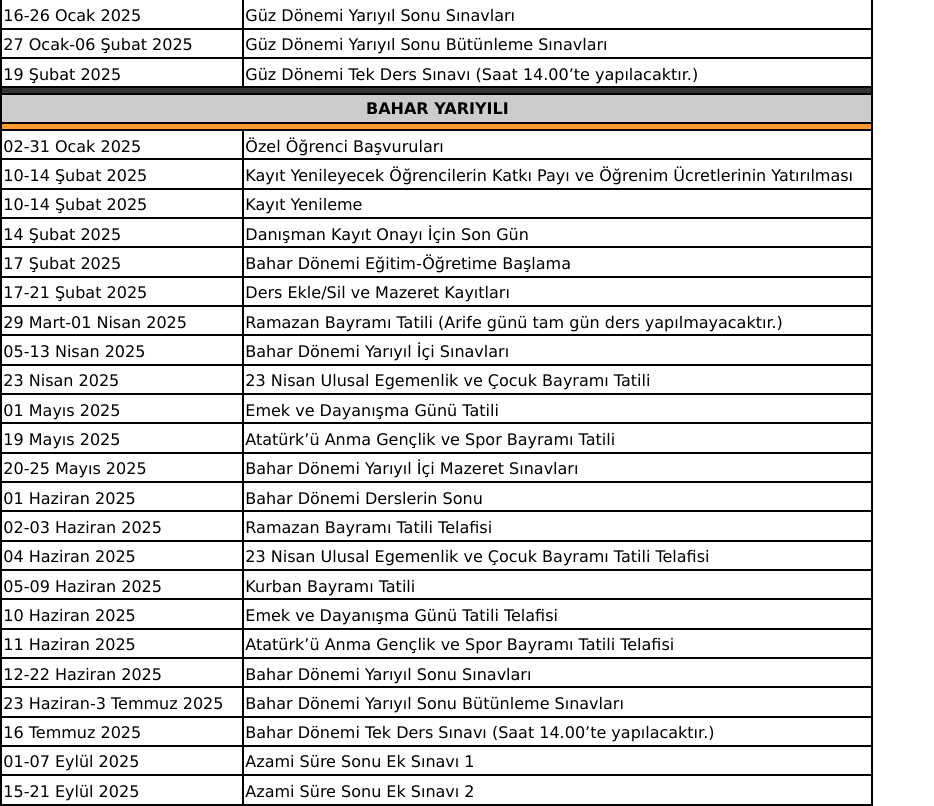
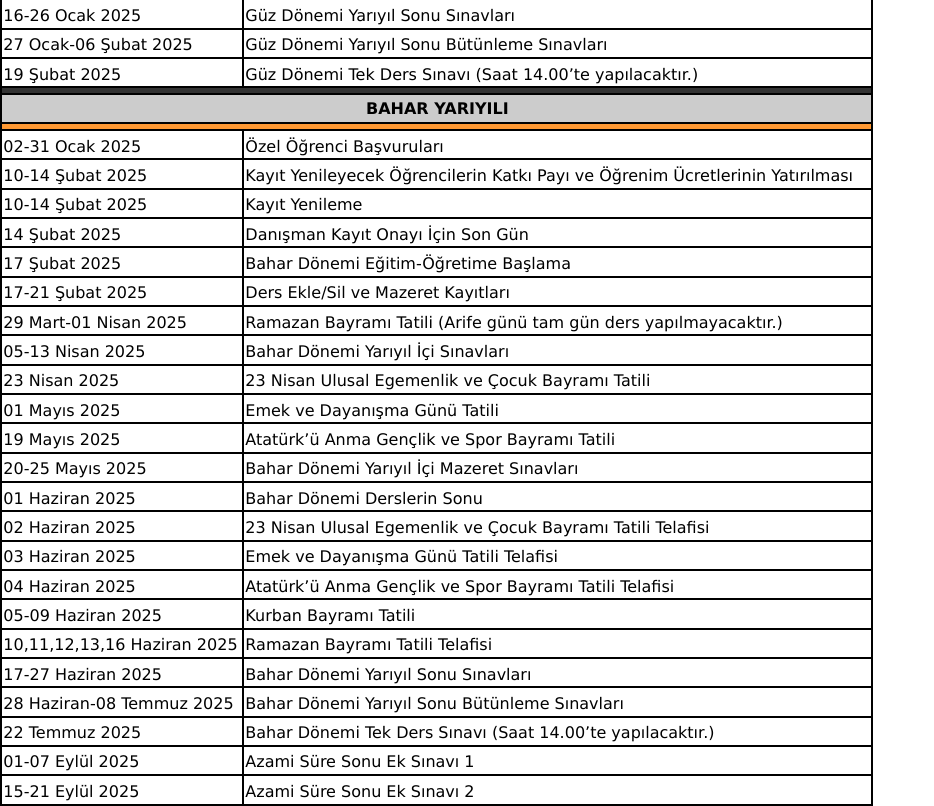
Before and after one commit to Furkan-Pasa/BSEU-Portal, a website: page docs/pages/akademik_takvim.html in a window 1280 px wide. Shown: the part 973-1779 px from the top of the page, without its empty margins (0-934 px from the left). Drawn offline with Linux system fonts and the light colour scheme.

Commit message:
akademik takvim update

```diff
--- a/docs/pages/akademik_takvim.html
+++ b/docs/pages/akademik_takvim.html
@@ -1,5 +1,5 @@
 <!DOCTYPE html>
-<!-- 03 Eylül 2024 -->
+<!-- 28 Mayıs 2025 -->
 
 <html>
 
@@ -89,14 +89,14 @@
         <tr style="height:22pt">
             <td style="text-align:center;width:434pt;border-top-style:solid;border-top-width:2pt;border-left-style:solid;border-left-width:2pt;border-bottom-style:solid;border-bottom-width:2pt;border-right-style:solid;border-right-width:2pt"
                 colspan="2" bgcolor="#333333">
-                <p class="s1" >T.C.
+                <p class="s1">T.C.
                 </p>
             </td>
         </tr>
         <tr style="height:10pt">
             <td style="text-align:center;width:434pt;border-top-style:solid;border-top-width:2pt;border-left-style:solid;border-left-width:2pt;border-bottom-style:solid;border-bottom-width:2pt;border-right-style:solid;border-right-width:2pt"
                 colspan="2" bgcolor="#333333">
-                <p class="s1" >
+                <p class="s1">
                     BİLECİK ŞEYH EDEBALİ ÜNİVERSİTESİ</p>
             </td>
         </tr>
@@ -110,8 +110,7 @@
         <tr style="height:22pt">
             <td style="text-align:center;width:434pt;border-top-style:solid;border-top-width:2pt;border-left-style:solid;border-left-width:2pt;border-bottom-style:solid;border-bottom-width:2pt;border-right-style:solid;border-right-width:2pt"
                 colspan="2" bgcolor="#333333">
-                <p class="s1"
-                     >
+                <p class="s1">
                     AKADEMİK TAKVİMİ</p>
             </td>
         </tr>
@@ -130,8 +129,7 @@
         <tr style="height:22pt">
             <td style="text-align:center;text-align:center;width:434pt;border-top-style:solid;border-top-width:2pt;border-left-style:solid;border-left-width:2pt;border-bottom-style:solid;border-bottom-width:2pt;border-right-style:solid;border-right-width:2pt"
                 colspan="2" bgcolor="#CCCCCC">
-                <p class="s2"
-                     >
+                <p class="s2">
                     GÜZ YARIYILI</p>
             </td>
         </tr>
@@ -521,8 +519,7 @@
         <tr style="height:22pt">
             <td style="text-align:center;width:434pt;border-top-style:solid;border-top-width:2pt;border-left-style:solid;border-left-width:2pt;border-bottom-style:solid;border-bottom-width:2pt;border-right-style:solid;border-right-width:2pt"
                 colspan="2" bgcolor="#CCCCCC">
-                <p class="s2"
-                     >
+                <p class="s2">
                     BAHAR YARIYILI</p>
             </td>
         </tr>
@@ -694,13 +691,25 @@
         <tr style="height:22pt">
             <td
                 style="width:180pt;border-top-style:solid;border-top-width:2pt;border-left-style:solid;border-left-width:2pt;border-bottom-style:solid;border-bottom-width:2pt;border-right-style:solid;border-right-width:2pt">
-                <p class="s3" style="padding-top: 2pt;padding-left: 1pt;text-indent: 0pt;text-align: left;">02-03
-                    Haziran 2025</p>
+                <p class="s3" style="padding-top: 2pt;padding-left: 1pt;text-indent: 0pt;text-align: left;">02 Haziran
+                    2025</p>
             </td>
             <td
                 style="width:470pt;border-top-style:solid;border-top-width:2pt;border-left-style:solid;border-left-width:2pt;border-bottom-style:solid;border-bottom-width:2pt;border-right-style:solid;border-right-width:2pt">
-                <p class="s3" style="padding-top: 2pt;padding-left: 1pt;text-indent: 0pt;text-align: left;">Ramazan
-                    Bayramı Tatili Telafisi</p>
+                <p class="s3" style="padding-top: 2pt;padding-left: 1pt;text-indent: 0pt;text-align: left;">23 Nisan
+                    Ulusal Egemenlik ve Çocuk Bayramı Tatili Telafisi</p>
+            </td>
+        </tr>
+        <tr style="height:22pt">
+            <td
+                style="width:180pt;border-top-style:solid;border-top-width:2pt;border-left-style:solid;border-left-width:2pt;border-bottom-style:solid;border-bottom-width:2pt;border-right-style:solid;border-right-width:2pt">
+                <p class="s3" style="padding-top: 2pt;padding-left: 1pt;text-indent: 0pt;text-align: left;">03 Haziran
+                    2025</p>
+            </td>
+            <td
+                style="width:470pt;border-top-style:solid;border-top-width:2pt;border-left-style:solid;border-left-width:2pt;border-bottom-style:solid;border-bottom-width:2pt;border-right-style:solid;border-right-width:2pt">
+                <p class="s3" style="padding-top: 2pt;padding-left: 1pt;text-indent: 0pt;text-align: left;">Emek ve
+                    Dayanışma Günü Tatili Telafisi</p>
             </td>
         </tr>
         <tr style="height:22pt">
@@ -711,8 +720,8 @@
             </td>
             <td
                 style="width:470pt;border-top-style:solid;border-top-width:2pt;border-left-style:solid;border-left-width:2pt;border-bottom-style:solid;border-bottom-width:2pt;border-right-style:solid;border-right-width:2pt">
-                <p class="s3" style="padding-top: 2pt;padding-left: 1pt;text-indent: 0pt;text-align: left;">23 Nisan
-                    Ulusal Egemenlik ve Çocuk Bayramı Tatili Telafisi</p>
+                <p class="s3" style="padding-top: 2pt;padding-left: 1pt;text-indent: 0pt;text-align: left;">Atatürk’ü
+                    Anma Gençlik ve Spor Bayramı Tatili Telafisi</p>
             </td>
         </tr>
         <tr style="height:22pt">
@@ -730,31 +739,19 @@
         <tr style="height:22pt">
             <td
                 style="width:180pt;border-top-style:solid;border-top-width:2pt;border-left-style:solid;border-left-width:2pt;border-bottom-style:solid;border-bottom-width:2pt;border-right-style:solid;border-right-width:2pt">
-                <p class="s3" style="padding-top: 2pt;padding-left: 1pt;text-indent: 0pt;text-align: left;">10 Haziran
-                    2025</p>
+                <p class="s3" style="padding-top: 2pt;padding-left: 1pt;text-indent: 0pt;text-align: left;">
+                    10,11,12,13,16 Haziran 2025</p>
             </td>
             <td
                 style="width:470pt;border-top-style:solid;border-top-width:2pt;border-left-style:solid;border-left-width:2pt;border-bottom-style:solid;border-bottom-width:2pt;border-right-style:solid;border-right-width:2pt">
-                <p class="s3" style="padding-top: 2pt;padding-left: 1pt;text-indent: 0pt;text-align: left;">Emek ve
-                    Dayanışma Günü Tatili Telafisi</p>
+                <p class="s3" style="padding-top: 2pt;padding-left: 1pt;text-indent: 0pt;text-align: left;">Ramazan
+                    Bayramı Tatili Telafisi</p>
             </td>
         </tr>
         <tr style="height:22pt">
             <td
                 style="width:180pt;border-top-style:solid;border-top-width:2pt;border-left-style:solid;border-left-width:2pt;border-bottom-style:solid;border-bottom-width:2pt;border-right-style:solid;border-right-width:2pt">
-                <p class="s3" style="padding-top: 2pt;padding-left: 1pt;text-indent: 0pt;text-align: left;">11 Haziran
-                    2025</p>
-            </td>
-            <td
-                style="width:470pt;border-top-style:solid;border-top-width:2pt;border-left-style:solid;border-left-width:2pt;border-bottom-style:solid;border-bottom-width:2pt;border-right-style:solid;border-right-width:2pt">
-                <p class="s3" style="padding-top: 2pt;padding-left: 1pt;text-indent: 0pt;text-align: left;">Atatürk’ü
-                    Anma Gençlik ve Spor Bayramı Tatili Telafisi</p>
-            </td>
-        </tr>
-        <tr style="height:22pt">
-            <td
-                style="width:180pt;border-top-style:solid;border-top-width:2pt;border-left-style:solid;border-left-width:2pt;border-bottom-style:solid;border-bottom-width:2pt;border-right-style:solid;border-right-width:2pt">
-                <p class="s3" style="padding-top: 2pt;padding-left: 1pt;text-indent: 0pt;text-align: left;">12-22
+                <p class="s3" style="padding-top: 2pt;padding-left: 1pt;text-indent: 0pt;text-align: left;">17-27
                     Haziran 2025</p>
             </td>
             <td
@@ -766,8 +763,8 @@
         <tr style="height:22pt">
             <td
                 style="width:180pt;border-top-style:solid;border-top-width:2pt;border-left-style:solid;border-left-width:2pt;border-bottom-style:solid;border-bottom-width:2pt;border-right-style:solid;border-right-width:2pt">
-                <p class="s3" style="padding-top: 2pt;padding-left: 1pt;text-indent: 0pt;text-align: left;">23 Haziran-3
-                    Temmuz 2025</p>
+                <p class="s3" style="padding-top: 2pt;padding-left: 1pt;text-indent: 0pt;text-align: left;">28
+                    Haziran-08 Temmuz 2025</p>
             </td>
             <td
                 style="width:470pt;border-top-style:solid;border-top-width:2pt;border-left-style:solid;border-left-width:2pt;border-bottom-style:solid;border-bottom-width:2pt;border-right-style:solid;border-right-width:2pt">
@@ -778,24 +775,24 @@
         <tr style="height:22pt">
             <td
                 style="width:180pt;border-top-style:solid;border-top-width:2pt;border-left-style:solid;border-left-width:2pt;border-bottom-style:solid;border-bottom-width:2pt;border-right-style:solid;border-right-width:2pt">
-                <p class="s3" style="padding-top: 2pt;padding-left: 1pt;text-indent: 0pt;text-align: left;">16 Temmuz
+                <p class="s3" style="padding-top: 2pt;padding-left: 1pt;text-indent: 0pt;text-align: left;"> 22 Temmuz
                     2025</p>
             </td>
             <td
                 style="width:470pt;border-top-style:solid;border-top-width:2pt;border-left-style:solid;border-left-width:2pt;border-bottom-style:solid;border-bottom-width:2pt;border-right-style:solid;border-right-width:2pt">
-                <p class="s3" style="padding-top: 2pt;padding-left: 1pt;text-indent: 0pt;text-align: left;">Bahar Dönemi
-                    Tek Ders Sınavı (Saat 14.00’te yapılacaktır.)</p>
+                <p class="s3" style="padding-top: 2pt;padding-left: 1pt;text-indent: 0pt;text-align: left;"> Bahar
+                    Dönemi Tek Ders Sınavı (Saat 14.00’te yapılacaktır.)</p>
             </td>
         </tr>
         <tr style="height:22pt">
             <td
                 style="width:180pt;border-top-style:solid;border-top-width:2pt;border-left-style:solid;border-left-width:2pt;border-bottom-style:solid;border-bottom-width:2pt;border-right-style:solid;border-right-width:2pt">
-                <p class="s3" style="padding-top: 2pt;padding-left: 1pt;text-indent: 0pt;text-align: left;">01-07 Eylül
+                <p class="s3" style="padding-top: 2pt;padding-left: 1pt;text-indent: 0pt;text-align: left;"> 01-07 Eylül
                     2025</p>
             </td>
             <td
                 style="width:470pt;border-top-style:solid;border-top-width:2pt;border-left-style:solid;border-left-width:2pt;border-bottom-style:solid;border-bottom-width:2pt;border-right-style:solid;border-right-width:2pt">
-                <p class="s3" style="padding-top: 2pt;padding-left: 1pt;text-indent: 0pt;text-align: left;">Azami Süre
+                <p class="s3" style="padding-top: 2pt;padding-left: 1pt;text-indent: 0pt;text-align: left;"> Azami Süre
                     Sonu Ek Sınavı 1</p>
             </td>
         </tr>
@@ -811,8 +808,6 @@
                     Sonu Ek Sınavı 2</p>
             </td>
         </tr>
-
-
     </table>
 </body>
 
```
Also changed, not shown: src/pages/akademik_takvim.html (+36 -41 lines).
